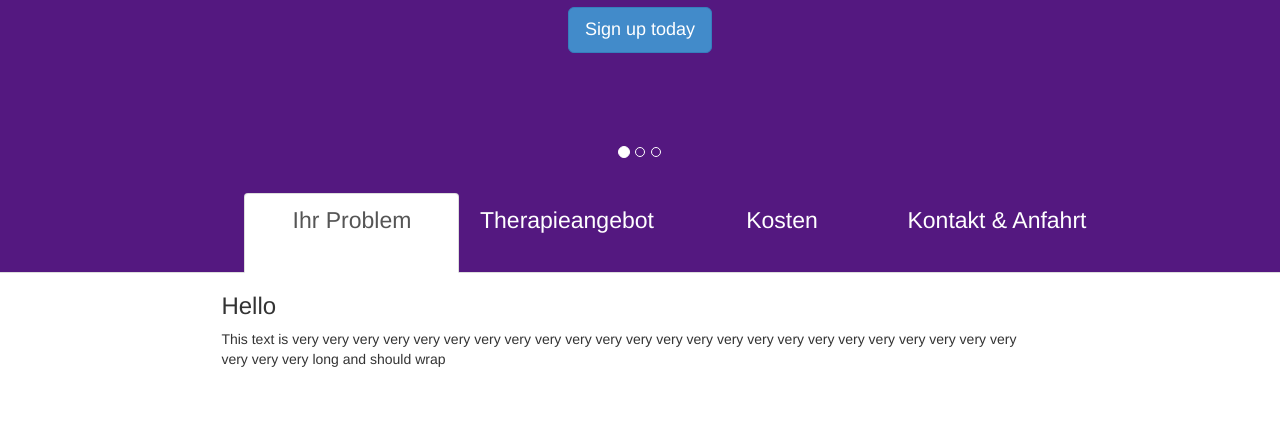
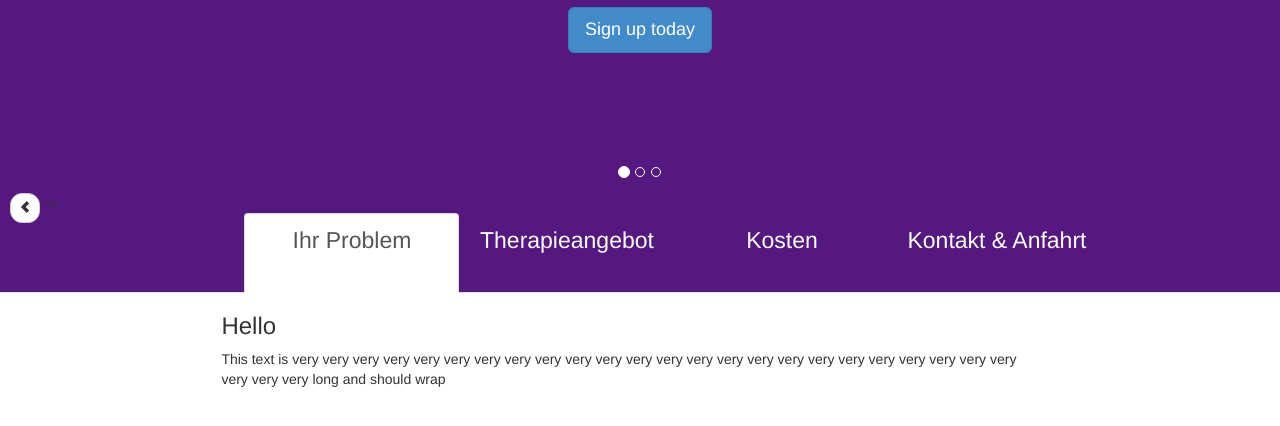
Before and after one commit to geoeo/Mama_Web, a website: page view/index.html in a window 1280 px wide. Shown: the part 338-764 px from the top of the page. Drawn offline with nearby package versions, Linux system fonts and the light colour scheme.

Commit message:
working on buttons

```diff
--- a/view/index.html
+++ b/view/index.html
@@ -92,6 +92,21 @@
             </div>
             <a class="left carousel-control" data-slide="prev"></a>
             <a class="right carousel-control" data-slide="next"></a>
+
+            <button type="button" class="btn btn-default" style=" width: 30px;
+                     height: 30px;
+                     text-align: center;
+                     padding: 6px 0;
+                     font-size: 12px;
+                     float: left;
+                     <!--position: absolute;top:250px;border-radius: 12px;margin-left: 10px"> <span class="glyphicon glyphicon-chevron-left"></span></button>-->
+            <!--<button type="button" class="btn btn-default" style=" width: 30px;-->
+                     <!--height: 30px;-->
+                     <!--text-align: center;-->
+                     <!--padding: 6px 0;-->
+                     <!--font-size: 12px;-->
+                     <!--float:right;-->
+                     <!--position: relative;top:250px;border-radius: 12px;margin-right: 10px"> <span class="glyphicon glyphicon-chevron-right"></span></button>-->
         </div><!-- /.carousel -->
 
         <!-- Tabs
```
